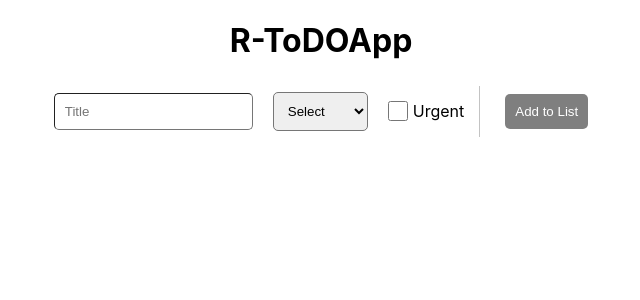
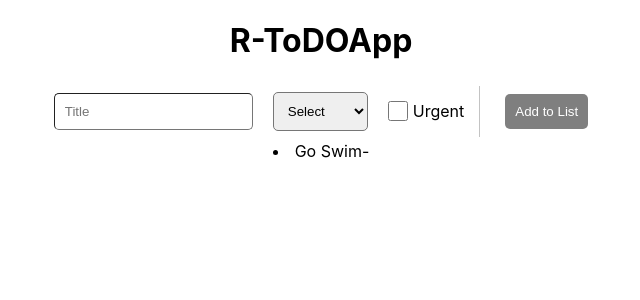
Before and after one commit to meeraqunaibi/to-do-list, a React (Create React App) app: page / in a window 1280 px wide. Both pictures are taken after a click on the input "Add to List". Shown: the top 300 px of the page, without its empty margins (319-959 px from the left). Built offline with nearby package versions, Linux system fonts and the light colour scheme.

Commit message:
add-item-function

```diff
--- a/src/App.jsx
+++ b/src/App.jsx
@@ -1,11 +1,18 @@
-import './App.css';
-import Form from './components/form/form.component';
+import { useState } from "react";
+import "./App.css";
+import Form from "./components/form/form.component";
+import List from "./components/list/list.component";
 
 function App() {
+  const [items, setItems] = useState([]);
+  const addNewItem = (item) => {
+    setItems([...items, item]);
+  };
   return (
     <div className="App">
       <h1>R-ToDOApp</h1>
-      <Form />
+      <Form addItem={addNewItem} />
+      <List items={items} />
     </div>
   );
 }
--- a/src/components/form/form.component.jsx
+++ b/src/components/form/form.component.jsx
@@ -1,8 +1,8 @@
-import { useState } from 'react';
-import './form.css'
+import { useState } from "react";
+import "./form.css";
 const Form = (props) => {
-  const [title, setTitle] = useState('Go Swim');
-  const [category, setCategory] = useState('');
+  const [title, setTitle] = useState("Go Swim");
+  const [category, setCategory] = useState("");
   const [isUrgent, setIsUrgent] = useState(false);
 
   const handleSubmit = (event) => {
@@ -10,22 +10,22 @@ const Form = (props) => {
     const newItem = {
       title: event.target.title.value,
       category: event.target.category.value,
-      urgent: event.target.urgent.checked
-    }
+      urgent: event.target.urgent.checked,
+    };
 
-    console.log(newItem);
+    props.addItem(newItem);
 
     setTitle("");
     setCategory("");
     setIsUrgent(false);
-  }
+  };
 
   const onTitleChange = (event) => {
     let title = event.target.value;
-    title = title.replace(".", "-");
-    title = title.replace(" ", "-");
+    title = title.replace(".", " ");
+    title = title.replace("-", " ");
     setTitle(title);
-  }
+  };
 
   return (
     <div className="form">
@@ -43,7 +43,9 @@ const Form = (props) => {
           value={category}
           onChange={(e) => setCategory(e.target.value)}
         >
-          <option value="" disabled>Select</option>
+          <option value="" disabled>
+            Select
+          </option>
           <option value="work">Work</option>
           <option value="home">Home</option>
           <option value="personal">Personal</option>
@@ -59,7 +61,7 @@ const Form = (props) => {
         <input type="submit" value="Add to List" />
       </form>
     </div>
-  )
+  );
 };
 
 export default Form;
--- /dev/null
+++ b/src/components/list/list.component.js
@@ -0,0 +1,14 @@
+import React from "react";
+
+const List = (props) => {
+  return (
+    <div>
+      {props.items.map((item, index) => (
+        <li key={index}>
+          {item.title}-{item.category}
+        </li>
+      ))}
+    </div>
+  );
+};
+export default List;
```
Also changed, not shown: src/components/list/list.component.css (added).
